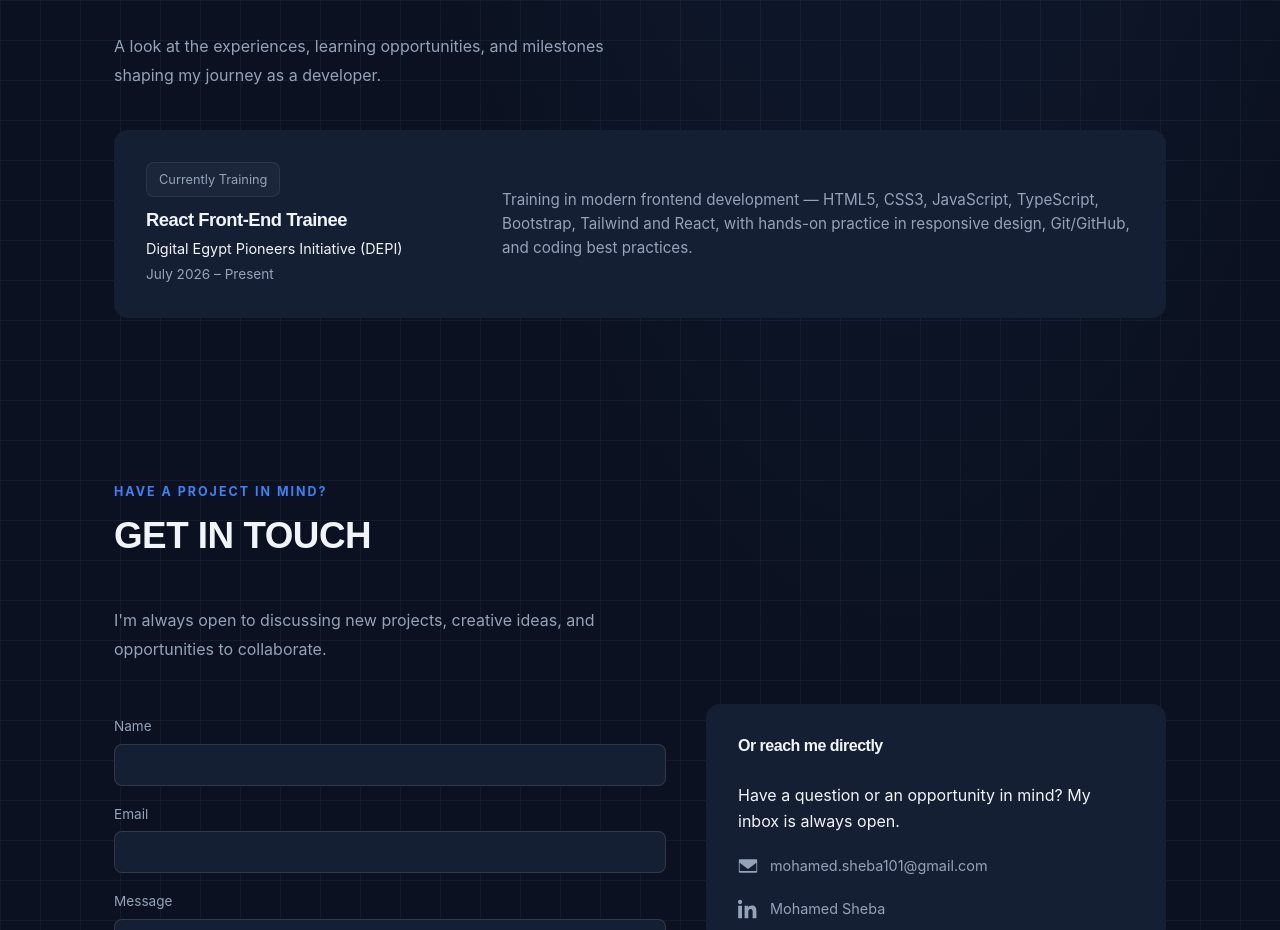
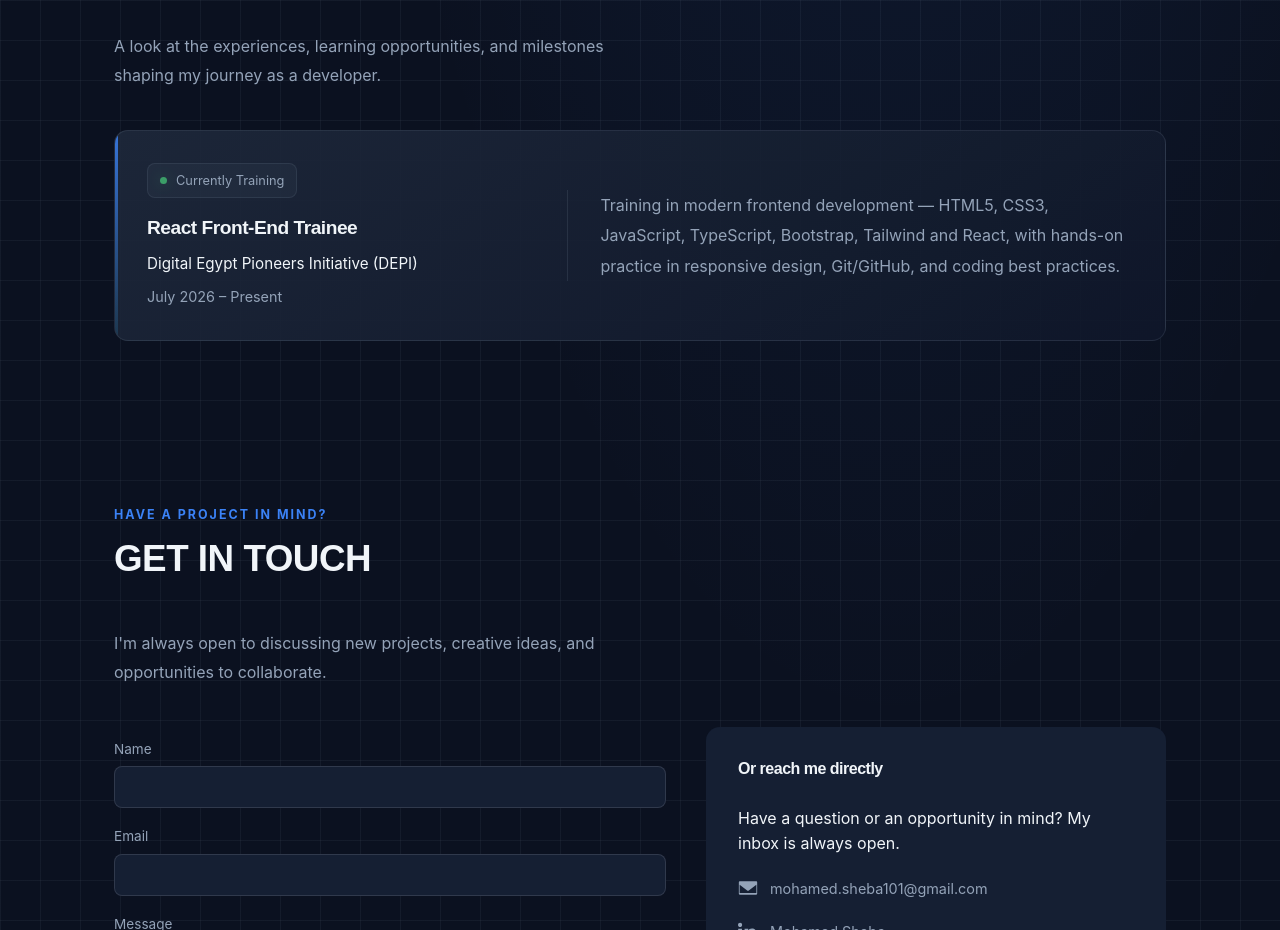
Before and after one commit to mohamedsheba/Portfolio_react-version, a React (Vite) app: page / in a window 1280 px wide. Shown: the part 3960-4890 px from the top of the page. Built offline with nearby package versions, Linux system fonts and the light colour scheme.

Commit message:
update experience

```diff
--- a/src/App.css
+++ b/src/App.css
@@ -602,61 +602,174 @@
 }
 
 /* Experience Section */
+
 .experience-card {
-	background-color: var(--card-bg);
+    display: flex;
+    align-items: center;
+    gap: 40px;
+    padding: 32px;
+    border: 1px solid rgba(148, 163, 184, 0.14);
     border-radius: var(--radius);
-	padding: 32px;
-	display: flex;
-	gap: 40px;
-	cursor: pointer;
-	transition: var(--transition);
+    background: linear-gradient(
+        145deg,
+        rgba(30, 41, 59, 0.9),
+        rgba(15, 23, 42, 0.9)
+    );
+}
+
+.experience-card {
+    position: relative;
+    overflow: hidden;
+    transition:
+        transform 0.3s ease,
+        border-color 0.3s ease,
+        box-shadow 0.3s ease;
+}
+
+.experience-card::before {
+    content: "";
+    position: absolute;
+    top: 0;
+    left: 0;
+    width: 3px;
+    height: 100%;
+
+    background: linear-gradient(
+        to bottom,
+        var(--accent-color),
+        rgba(56, 189, 248, 0.15)
+    );
+
+    opacity: 0.85;
+    transition: opacity 0.3s ease;
 }
 
 .experience-card:hover {
-	transform: scale(1.05);
+    transform: translateY(-4px);
+    border-color: rgba(56, 189, 248, 0.4);
+
+    box-shadow:
+        0 8px 25px rgba(0, 0, 0, 0.15),
+        0 0 20px rgba(56, 189, 248, 0.07);
+}
+
+.experience-card:hover::before {
+    opacity: 1;
 }
 
 .experience-info {
     flex: 1;
-	min-width: 220px;
+    min-width: 0;
+}
+
+.experience-status {
+    display: inline-flex;
+    align-items: center;
+    gap: 9px;
+    margin-bottom: 16px;
+}
+
+.status-dot {
+    width: 7px;
+    height: 7px;
+    flex-shrink: 0;
+    border-radius: 50%;
+    background-color: #4ade80;
+
+    box-shadow: 0 0 8px rgba(74, 222, 128, 0.7);
+
+    animation: status-pulse 2s ease-in-out infinite;
 }
 
 .experience-info .tag {
-	display: inline-block;
-	margin-bottom: 12px;
+    display: inline-flex;
+    align-items: center;
+    margin-bottom: 16px;
 }
 
 .experience-info h3 {
-	font-size: 1.15rem;
-	margin-bottom: 6px;
-	transition: var(--transition);
+    margin-bottom: 8px;
+    color: var(--text-color);
+    font-family: var(--font-heading);
+    font-size: 1.2rem;
+    line-height: 1.5;
+    transition: color var(--transition);
 }
 
-.experience-card:hover h3 {
+.experience-card:hover .experience-info h3 {
     color: var(--secondary-color);
 }
 
 .experience-org {
+    margin-bottom: 8px;
     color: var(--text-color);
-	font-size: 0.9rem;
-	margin-bottom: 4px;
+    font-size: 0.95rem;
+    line-height: 1.7;
 }
 
 .experience-date {
     color: var(--text-muted);
-	font-size: 0.85rem;
+    font-size: 0.9rem;
+    line-height: 1.6;
 }
 
 .experience-desc {
-	flex: 2;
-	display: flex;
-	align-items: center;
+    flex: 1.4;
+    min-width: 0;
+    padding-left: 32px;
+    border-left: 1px solid rgba(148, 163, 184, 0.14);
 }
 
 .experience-desc p {
+    margin: 0;
     color: var(--text-muted);
-	font-size: 0.95rem;
+    font-size: 1rem;
+    line-height: 1.9;
 }
+
+@keyframes status-pulse {
+    0%, 100% {
+        opacity: 1;
+        box-shadow: 0 0 8px rgba(74, 222, 128, 0.7);
+    }
+
+    50% {
+        opacity: 0.55;
+        box-shadow: 0 0 14px rgba(74, 222, 128, 0.3);
+    }
+}
+
+@media (max-width: 700px) {
+    .experience-card {
+        flex-direction: column;
+        align-items: stretch;
+        gap: 24px;
+        padding: 24px;
+    }
+
+    .experience-desc {
+        padding-left: 0;
+        padding-top: 20px;
+        border-left: none;
+        border-top: 1px solid rgba(148, 163, 184, 0.14);
+    }
+}
+
+@media (prefers-reduced-motion: reduce) {
+    .experience-card,
+    .experience-card::before {
+        transition: none;
+    }
+
+    .experience-card:hover {
+        transform: none;
+    }
+
+    .status-dot {
+        animation: none;
+    }
+}
+
 
 /* Contact Section */
 .contact-grid {
@@ -737,7 +850,7 @@
 }
 
 
-/* Contact Section */
+/* Footer */
 .footer {
 	background-color: #0B1220;
 	padding: 54px 24px 32px;
--- a/src/components/ExperienceCard.jsx
+++ b/src/components/ExperienceCard.jsx
@@ -4,7 +4,10 @@ export default function ExperienceCard({ status, title, organization, date, desc
         <div className="experience-card" data-reveal>
 
             <div className="experience-info">
-                <span className="tag">{status}</span>
+                <span className="tag experience-status">
+                    <span className="status-dot"></span>
+                    {status}
+                </span>
                 <h3>{title}</h3>
                 <p className="experience-org">{organization}</p>
                 <p className="experience-date">{date}</p>
```
Lines whose indentation alone changed are shown as unchanged.
